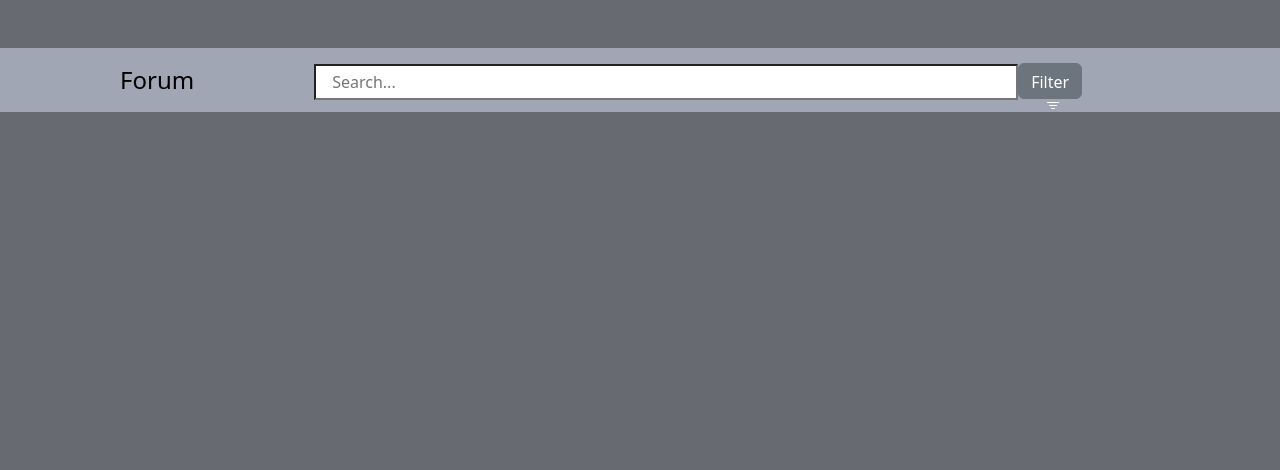
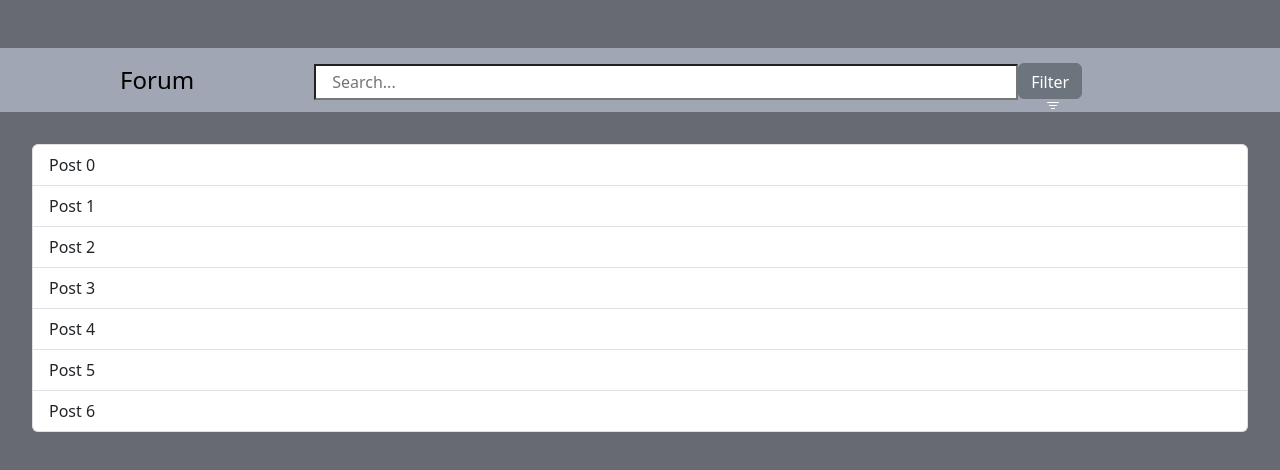
Before and after one commit to trev191/ForumWebsite, a React (Create React App) app: page / in a window 1280 px wide. Shown: the top 470 px of the page. Built offline with nearby package versions, Linux system fonts and the light colour scheme.

Commit message:
Create basic post list

```diff
--- a/src/App.js
+++ b/src/App.js
@@ -2,6 +2,9 @@ import './App.css';
 import Title from './components/Title';
 import SearchBar from './components/SearchBar';
 import FilterBar from './components/FilterBar';
+import Posts from './components/Posts';
+
+import 'bootstrap/dist/css/bootstrap.min.css';
 
 const titleStr = "Forum";
 
@@ -13,6 +16,9 @@ function App() {
         <SearchBar />
         <FilterBar />
       </div>
+      <div className="posts">
+        <Posts />
+      </div>
     </div>
   );
 }
--- a/src/components/FilterBar.css
+++ b/src/components/FilterBar.css
@@ -1,9 +1,12 @@
 .btn-secondary {
   height: 4.5vh;
   width: 5vw;
-  font-size: 2vh;
 }
 
 .bi-filter {
   margin-left: 6px;
 }
+
+.filterBtnText {
+  font-size: calc(8px + 1vmin);
+}
--- a/src/components/FilterBar.js
+++ b/src/components/FilterBar.js
@@ -1,5 +1,4 @@
 import './FilterBar.css';
-import 'bootstrap/dist/css/bootstrap.min.css';
 
 function handleFilterPressed() {
   alert("Filter pressed!");
@@ -9,7 +8,7 @@ function FilterBar() {
   return (
     <div>
       <button type="button" className='btn btn-secondary' onClick={handleFilterPressed}>
-        <text>
+        <text className="filterBtnText">
           Filter
         </text>
         <svg xmlns="http://www.w3.org/2000/svg" width="16" height="20" fill="currentColor" class="bi bi-filter" viewBox="0 0 16 20">
--- /dev/null
+++ b/src/components/Posts.css
@@ -0,0 +1,3 @@
+.PostList {
+  padding: 2em 2em 2em 2em;
+}
--- /dev/null
+++ b/src/components/Posts.js
@@ -0,0 +1,30 @@
+import './Posts.css';
+import { useState, useEffect } from 'react';
+
+const postDatabase = ["Post 0", "Post 1", "Post 2", "Post 3", "Post 4", "Post 5", "Post 6"];
+
+function buildPostList() {
+  const postListFromDatabase = postDatabase.map(post => <li class="list-group-item">{post}</li>);
+
+  return (
+    <ul class="list-group">
+      {postListFromDatabase}
+    </ul>
+  )
+}
+
+function Posts() {
+  const [postList, setPostList] = useState(null)
+
+  useEffect(() => {
+    setPostList(buildPostList());
+  }, []);
+
+  return (
+    <div className="PostList">
+      {postList}
+    </div>
+  )
+}
+
+export default Posts;
```
